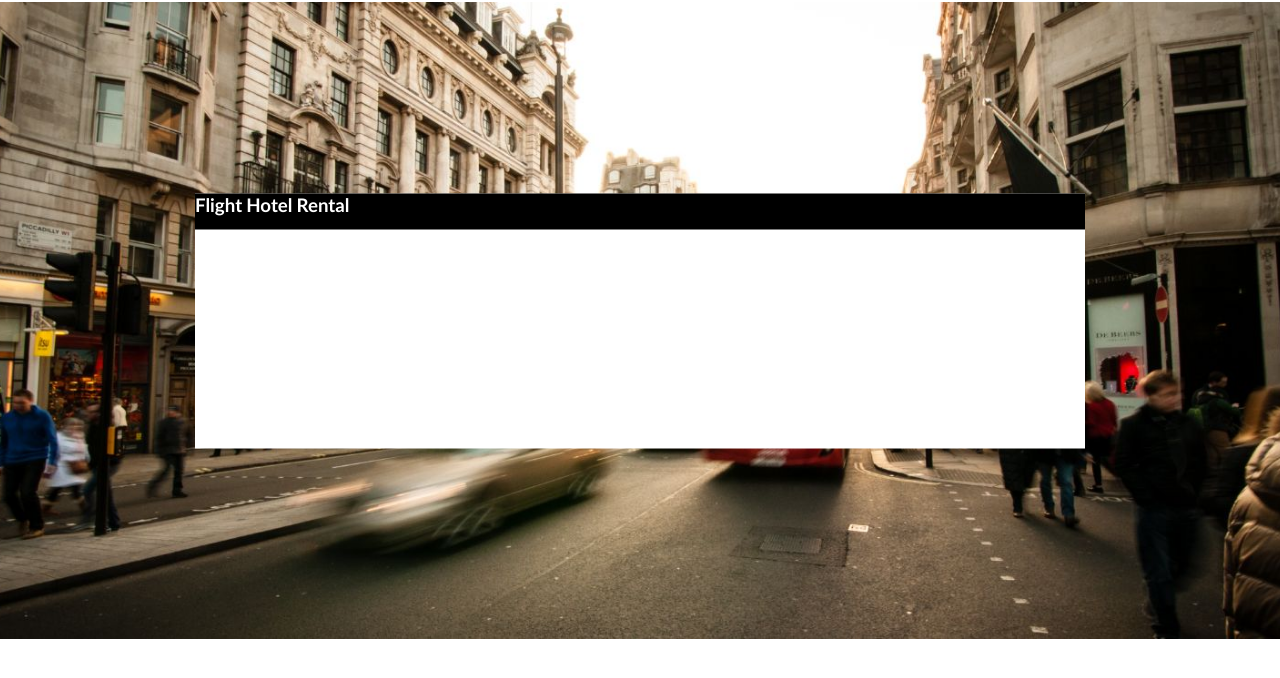
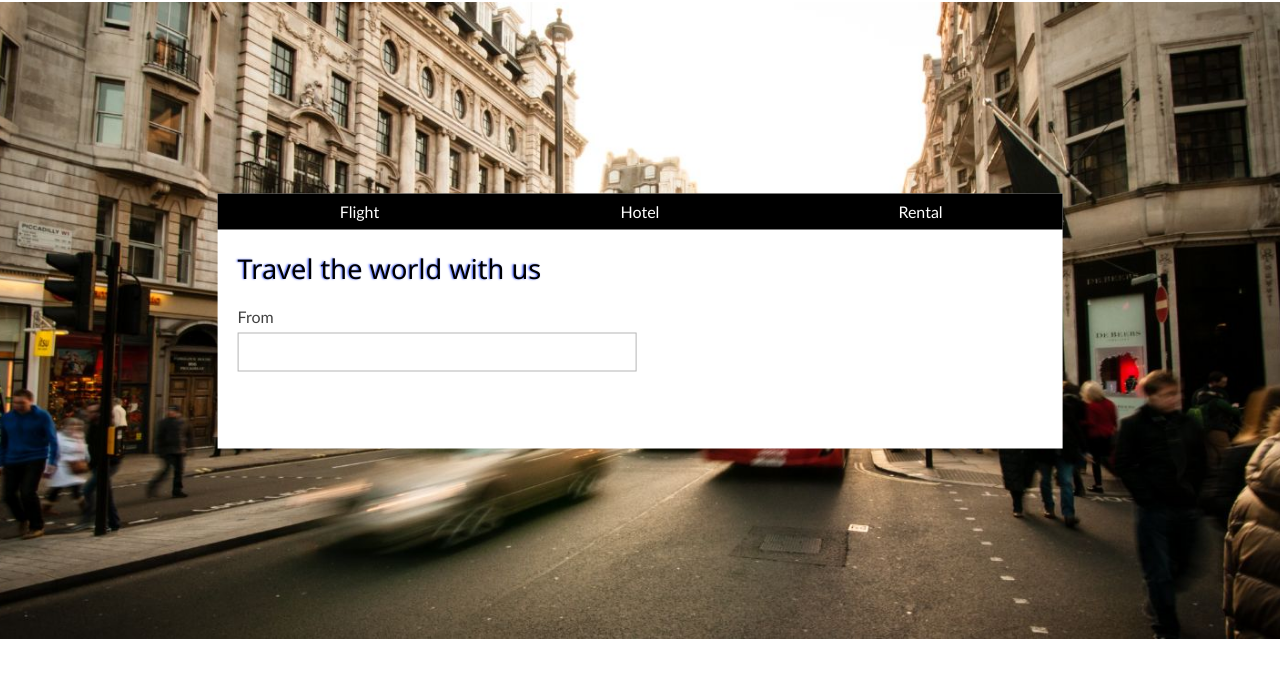
Before and after one commit to Komai-dev/exercicios-meus, a plain HTML site: page ex005/index.html in a window 1280 px wide. Shown: the part 52-730 px from the top of the page. Drawn offline with Linux system fonts and the light colour scheme.

Commit message:
ajeitando a cara dessa porra

```diff
--- a/ex005/estiloestagiariodevmedia.css
+++ b/ex005/estiloestagiariodevmedia.css
@@ -4,6 +4,12 @@
     margin: 0px;
     padding: 0px;
 }
+
+ul {
+    list-style-type: none;
+    text-align: center;
+}
+
 
 body {
     font-family: 'Trebuchet MS', 'Lucida Sans Unicode', 'Lucida Grande', 'Lucida Sans', Arial, sans-serif;
@@ -45,20 +51,53 @@ section {
 }
     section > div#sectionbox {
         height: 255px;
-        width: 890px;
+        width: 66vw;
+        background-color: white;
         position: relative;
         top: 50%;
         left: 50%;
         transform: translate(-50%, -50%);
-        background-color: white;
     }
-    section > div#sectionbox > div#headercontent {
-        background-color: black;
-        color: white;
-        height: 36px;
+        section > div#sectionbox > div#headercontent {
+            height: 36px;
+            margin: 0px;
+            background-color: black;
+            color: white;
+        }
+            section > div#sectionbox > div#headercontent > ul span.spanfhr {
+                display: inline-block;
+                width: 21.4vw;
+                margin: 0px;
+                padding: 8px 0.1vw;
+
+            }
+            section > div#sectionbox > div#headercontent > ul span.spanfhr:hover {
+                background-color: rgb(255, 67, 39);
+                padding-left: 8px;
+            }
+                section > div#sectionbox > div#headercontent > span.spanfhr li {
+                    width: max-content;
+                    font-size: 1.04em;
+                    font-weight: lighter;
+                    letter-spacing: 0.8px;
+                }
+    section div h2{
+        margin: 20px;
+        font-family: 'Segoe UI', Tahoma, Geneva, Verdana, sans-serif;
+        font-size: 1.7em;
+        font-weight: 300;
+        text-shadow: -1.2px 0.6px 2px rgba(0, 38, 255, 0.705);
     }
-        div#headercontent h3{
-            display: inline-block;
-            lett
-            padding-right: 30px;
-        }
+    section div#sectionbox h4 {
+        margin: 0px 0px 7px 0px;
+        color: rgba(0, 0, 0, 0.747);
+        text-indent: 20px;
+        font-weight: lighter;
+    }
+    section div#sectionbox div.from {
+        margin-left: 20px;
+        margin-right: 0px;
+        height: 4.7vh;
+        width: 31vw;
+        border: 1px solid rgba(0, 0, 0, 0.295);
+    }
--- a/ex005/index.html
+++ b/ex005/index.html
@@ -23,10 +23,21 @@
     <section>
         <div id="sectionbox">
             <div id="headercontent">
-                <h3>Flight</h3>
-                <h3>Hotel</h3>
-                <h3>Rental</h3>
+                <ul>
+                    <span class="spanfhr">
+                        <li>Flight</li>
+                    </span>
+                    <span class="spanfhr">
+                        <li>Hotel</li>
+                    </span>
+                    <span class="spanfhr">
+                        <li>Rental</li>
+                    </span>
+                </ul>
             </div>
+            <h2>Travel the world with us</h2>
+            <h4>From</h4>
+            <div class="from"></div>
         </div>
     </section>
 
```
